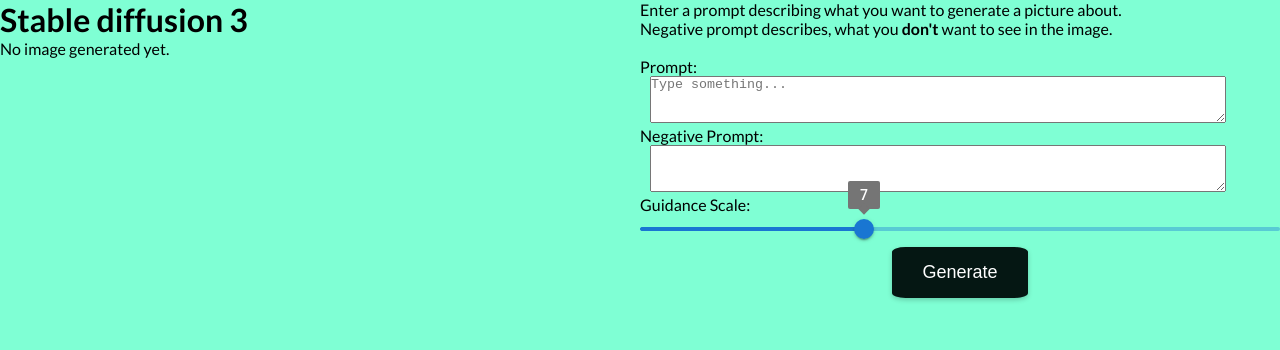
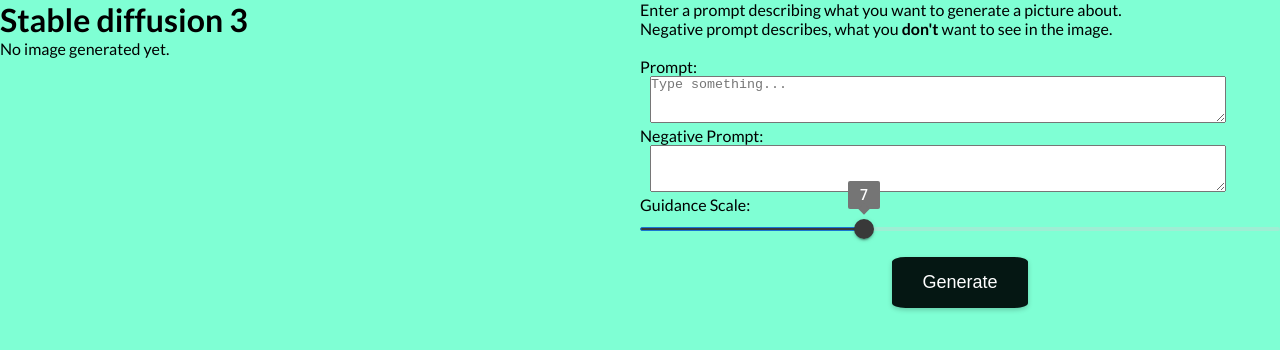
Before and after one commit to SakuOrdrTab/React-SD, a React (Vite) app in the folder react-sd-frontend/: page / in a window 1280 px wide. Shown: the top 350 px of the page. Built offline with nearby package versions, Linux system fonts and the light colour scheme.

Commit message:
refactores guidance slider to a component file

```diff
--- /dev/null
+++ b/react-sd-frontend/src/components/GuidanceScaleSlider.jsx
@@ -0,0 +1,23 @@
+import '../styles/GuidanceScaleSlider.css'
+import Slider from '@mui/material/Slider'
+
+const GuidanceScaleSlider = ({ imageSettings, setImageSettings }) => {
+    return (
+    <div>
+        <p>
+        Guidance Scale:<br />
+        <Slider className="guidance-slider"
+            value={imageSettings.guidanceScale || 7.0}
+            onChange={(e, newValue) =>
+            setImageSettings({ ...imageSettings, guidanceScale: newValue })
+            }
+            min={0}
+            max={20}
+            step={0.1}
+            valueLabelDisplay="on"
+        />
+        </p>
+    </div>
+)}
+
+export default GuidanceScaleSlider
--- a/react-sd-frontend/src/components/PromptSettings.jsx
+++ b/react-sd-frontend/src/components/PromptSettings.jsx
@@ -1,5 +1,6 @@
 import '../styles/PromptSettings.css'
-import Slider from '@mui/material/Slider'
+import './GuidanceScaleSlider'
+import GuidanceScaleSlider from './GuidanceScaleSlider'
 
 const PromptSettings = ({ imageSettings, setImageSettings }) => {
     return (
@@ -26,22 +27,7 @@
                 />
                 </p>
             </div>
-
-            <div>
-                <p>
-                Guidance Scale:<br />
-                <Slider className="guidance-slider"
-                    value={imageSettings.guidanceScale || 7.0}
-                    onChange={(e, newValue) =>
-                    setImageSettings({ ...imageSettings, guidanceScale: newValue })
-                    }
-                    min={0}
-                    max={20}
-                    step={0.1}
-                    valueLabelDisplay="on"
-                />
-                </p>
-            </div>
+            <GuidanceScaleSlider imageSettings={imageSettings} setImageSettings={setImageSettings} />
         </div>
     )
 }
--- /dev/null
+++ b/react-sd-frontend/src/styles/GuidanceScaleSlider.css
@@ -0,0 +1,18 @@
+.guidance-slider {
+    width: 20vw;
+    margin: 0 auto 10px auto; /* Center and add margin */
+    padding: 15px 30px;
+    font-size: 18px;
+}
+
+.guidance-slider .MuiSlider-track {
+    background-color: rgb(57, 57, 57); /* Track color */
+}
+
+.guidance-slider .MuiSlider-rail {
+    background-color: lightgray; /* Rail color */
+}
+
+.guidance-slider .MuiSlider-thumb {
+    background-color: rgb(57, 57, 57); /* Thumb (handle) color */
+}
```
